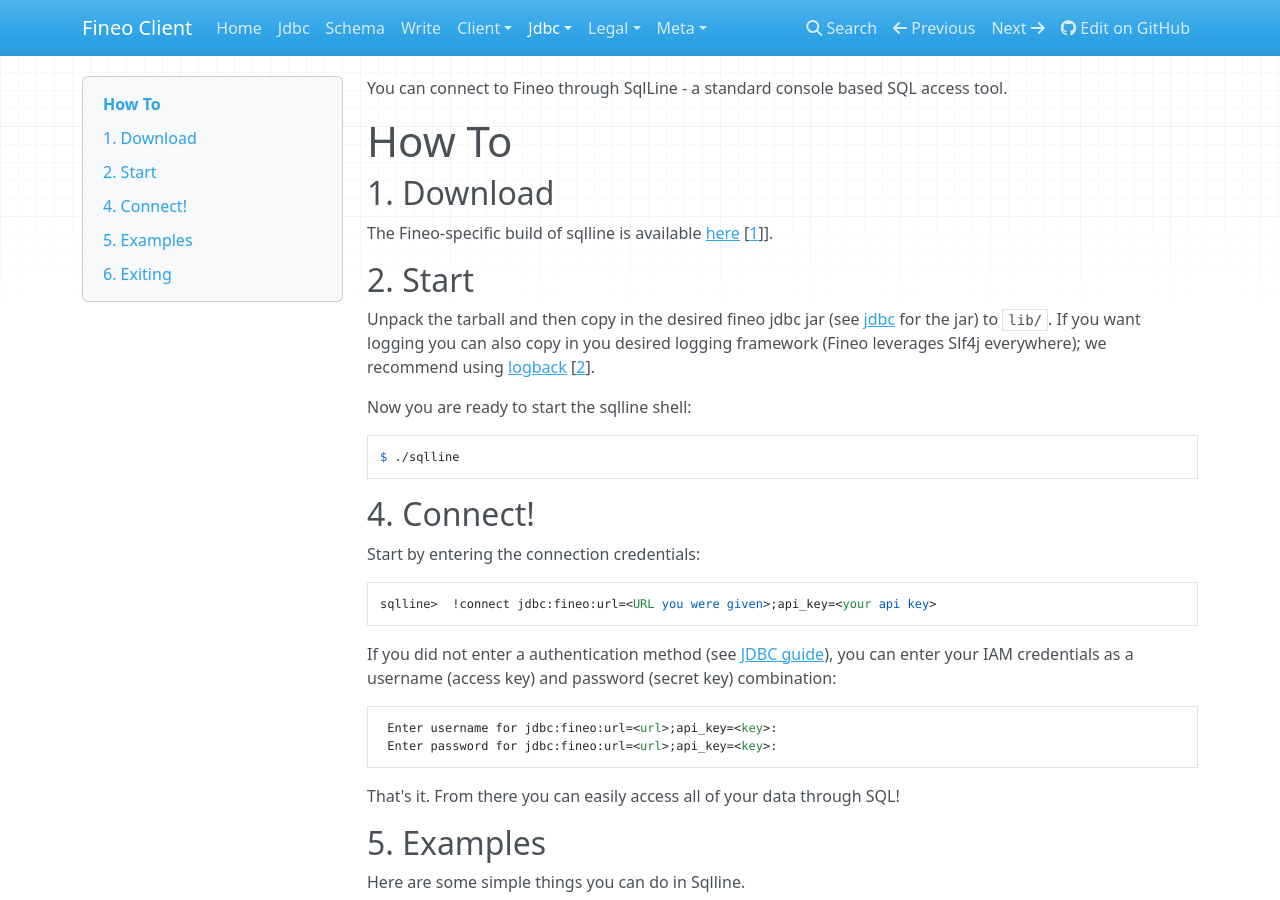
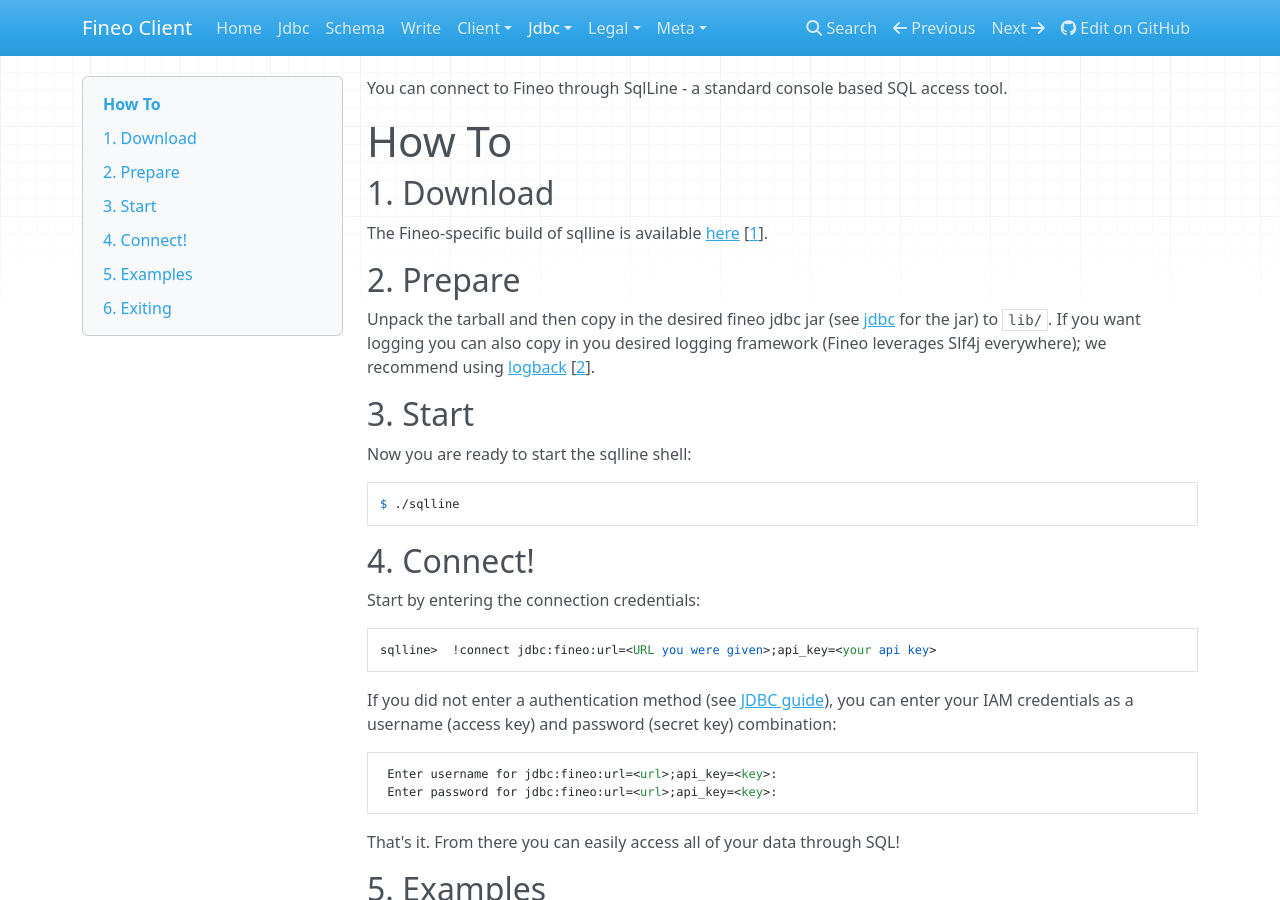
Before and after one commit to fineoio/fineo-client, an MkDocs documentation site: the page built from docs/jdbc/sqlline.md, in a window 1280 px wide and 900 px high. Built offline with MkDocs 1.6.1, drawn with Linux system fonts in a browser that asks for light colours; nearby versions of some CDN libraries.

Commit message:
[Doc] Fixing sqlline numbering and note ref

```diff
--- a/docs/jdbc/sqlline.md
+++ b/docs/jdbc/sqlline.md
@@ -4,13 +4,16 @@
 
 ## 1. Download
 
-The Fineo-specific build of sqlline is available [here] [[1](#sqlline)]].
+The Fineo-specific build of sqlline is available [here] [[1](#1-sqlline)].
 
-## 2. Start
+## 2. Prepare
 
 Unpack the tarball and then copy in the desired fineo jdbc jar (see [jdbc](/Jdbc) for the jar) to
  `lib/`. If you want logging you can also copy in you desired logging framework (Fineo leverages
- Slf4j everywhere); we recommend using [logback](http://logback.qos.ch/) [[2](#logback)].
+ Slf4j everywhere); we recommend using [logback](http://logback.qos.ch/) [[2](#2-logback)].
+
+
+## 3. Start
 
 Now you are ready to start the sqlline shell:
 
```
